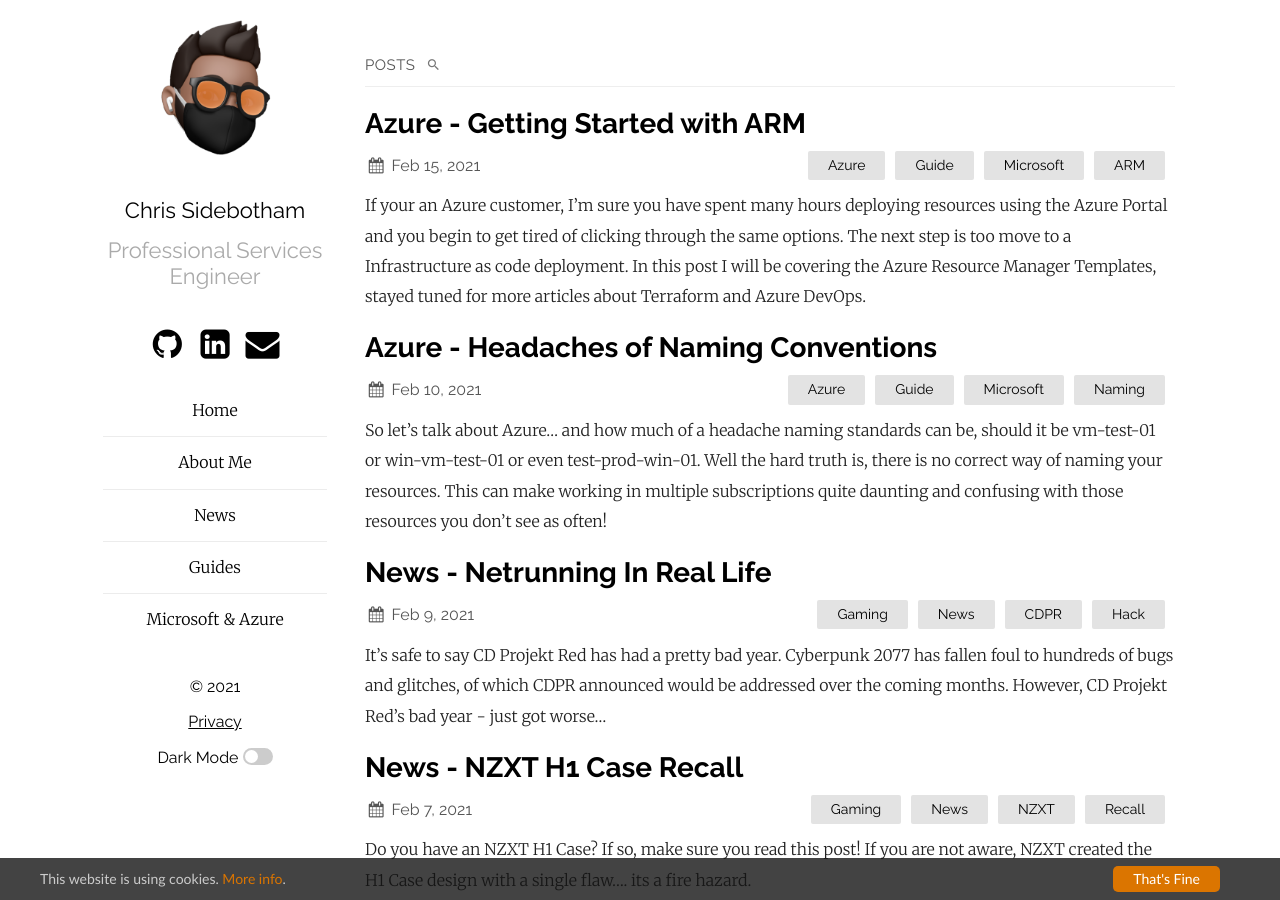
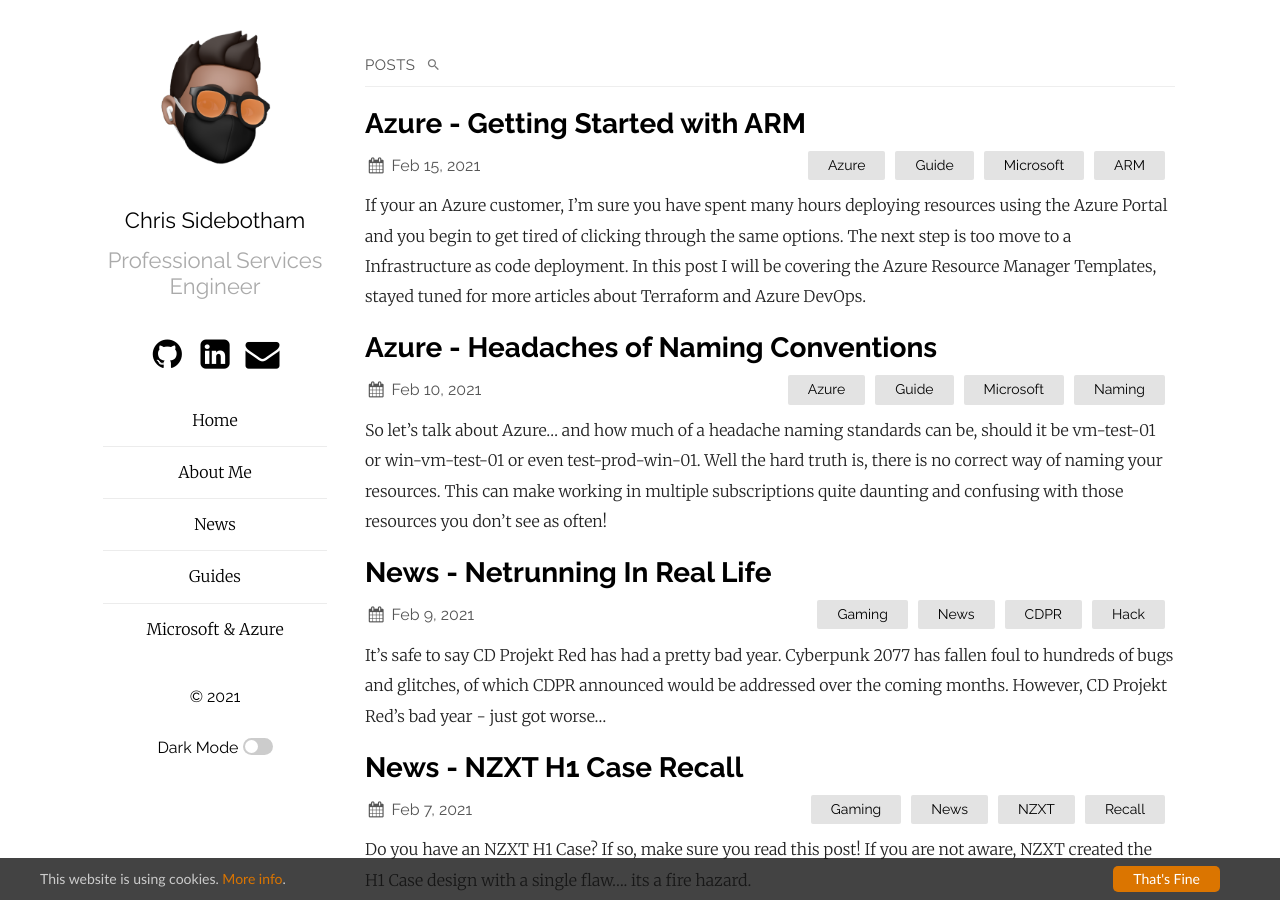
Before and after one commit to ChrisSidebotham/chrissidebotham.github.io, a Jekyll site: the page built from index.markdown, in a window 1280 px wide and 900 px high. Built offline with Jekyll 4.4.1, drawn with Linux system fonts in a browser that asks for light colours.

Commit message:
removed priv

```diff
--- a/_layouts/default.html
+++ b/_layouts/default.html
@@ -149,7 +149,6 @@
       {%- endif -%}
       <p class="about-footer {{condensed_class}}">&copy;
         {{ "now" | date: "%Y" }}</p>
-        <a href="/privacy" target="/privacy">Privacy</a>
       {%- if site.plainwhite.dark_mode -%}
       <div class="about-footer {{condensed_class}}">
         <p>Dark Mode
```
